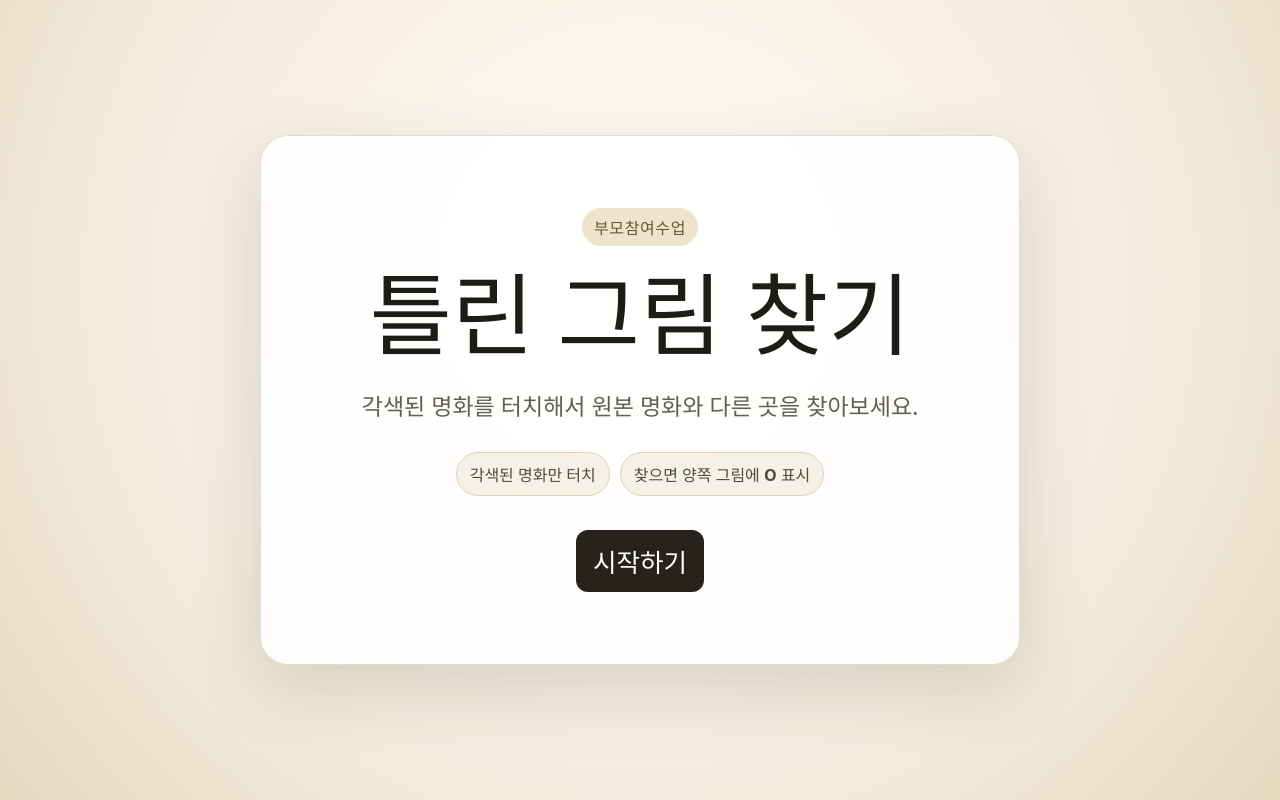
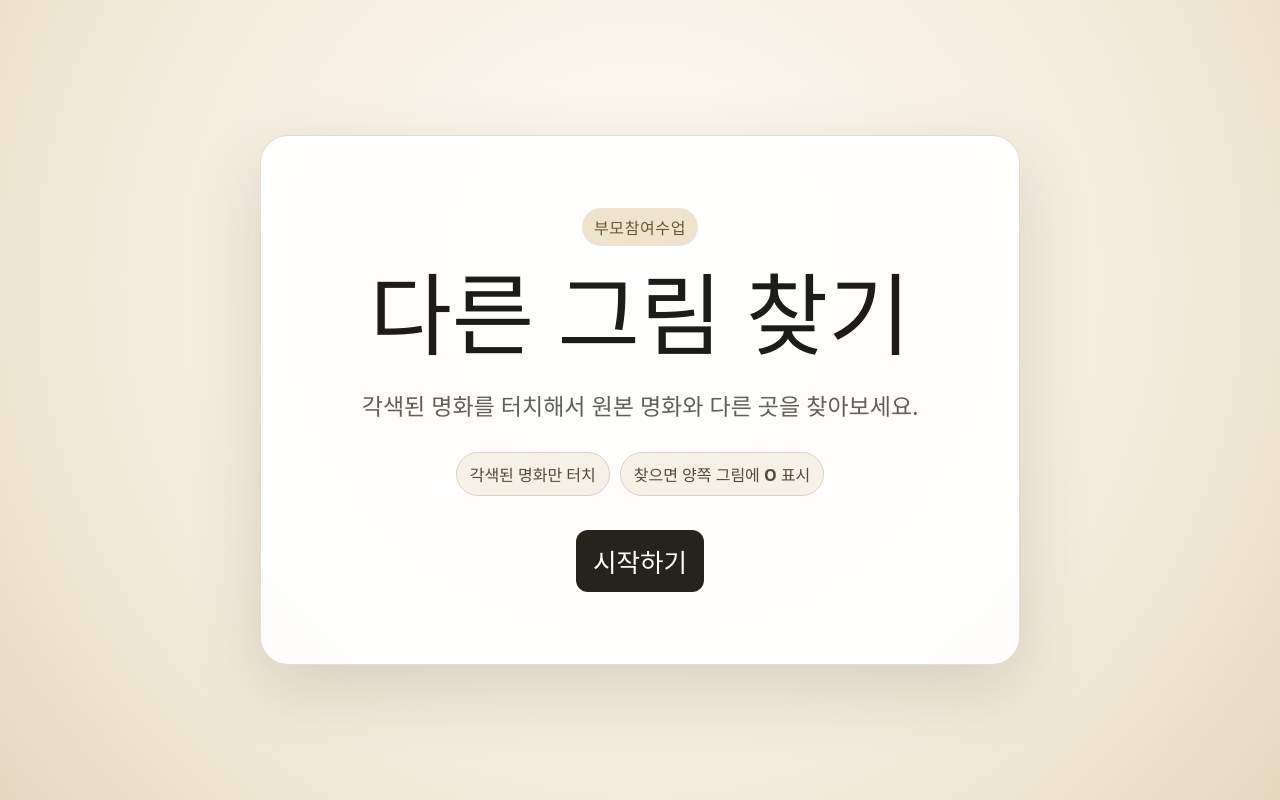
Before and after one commit to graypork/tmp_oz, a React (Vite) app: page / in a window 1280 px wide. Built offline with nearby package versions, Linux system fonts and the light colour scheme.

Commit message:
Change title from '틀린 그림 찾기' to '다른 그림 찾기'

```diff
--- a/src/screens/StartScreen.tsx
+++ b/src/screens/StartScreen.tsx
@@ -7,7 +7,7 @@ export function StartScreen({ onStart }: Props) {
     <main className="start-screen">
       <section className="start-card">
         <div className="start-badge">부모참여수업</div>
-        <h1>틀린 그림 찾기</h1>
+        <h1>다른 그림 찾기</h1>
         <p>각색된 명화를 터치해서 원본 명화와 다른 곳을 찾아보세요.</p>
         <div className="start-rule">
           <span>각색된 명화만 터치</span>
```
